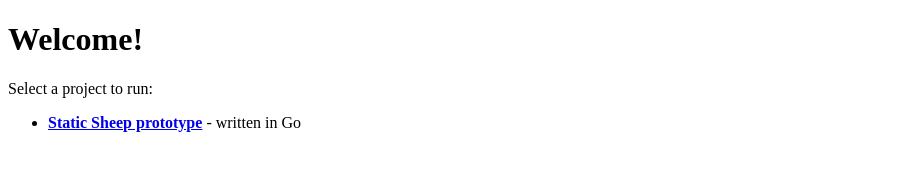
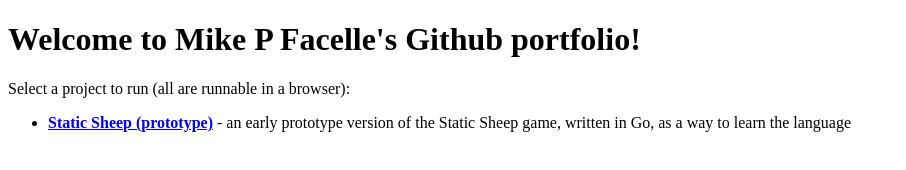
Before and after one commit to mfacelle/mfacelle.github.io, a plain HTML site: page index.html in a window 1280 px wide. Shown: the whole page, without its empty margins (0-906 px from the left). Drawn offline with Linux system fonts and the light colour scheme.

Commit message:
updated index.html a bit

```diff
--- a/index.html
+++ b/index.html
@@ -3,14 +3,14 @@
 <head>
     <meta charset="UTF-8">
     <meta name="viewport" content="width=device-width, initial-scale=1.0">
-    <title>Projects Portfolio for Mike P Facelle</title>
+    <title>Mike P Facelle - Github projects</title>
 </head>
 <body>
-    <h1>Welcome!</h1>
-    <p>Select a project to run:</p>
+    <h1>Welcome to Mike P Facelle's Github portfolio!</h1>
+    <p>Select a project to run (all are runnable in a browser):</p>
 
     <ul>
-        <li><b><a href="./staticsheep/">Static Sheep prototype</a></b> - written in Go</a></li>
+        <li><b><a href="./staticsheep/">Static Sheep (prototype)</a></b> - an early prototype version of the Static Sheep game, written in Go, as a way to learn the language</a></li>
     </ul>
 </body>
 </html>
```
